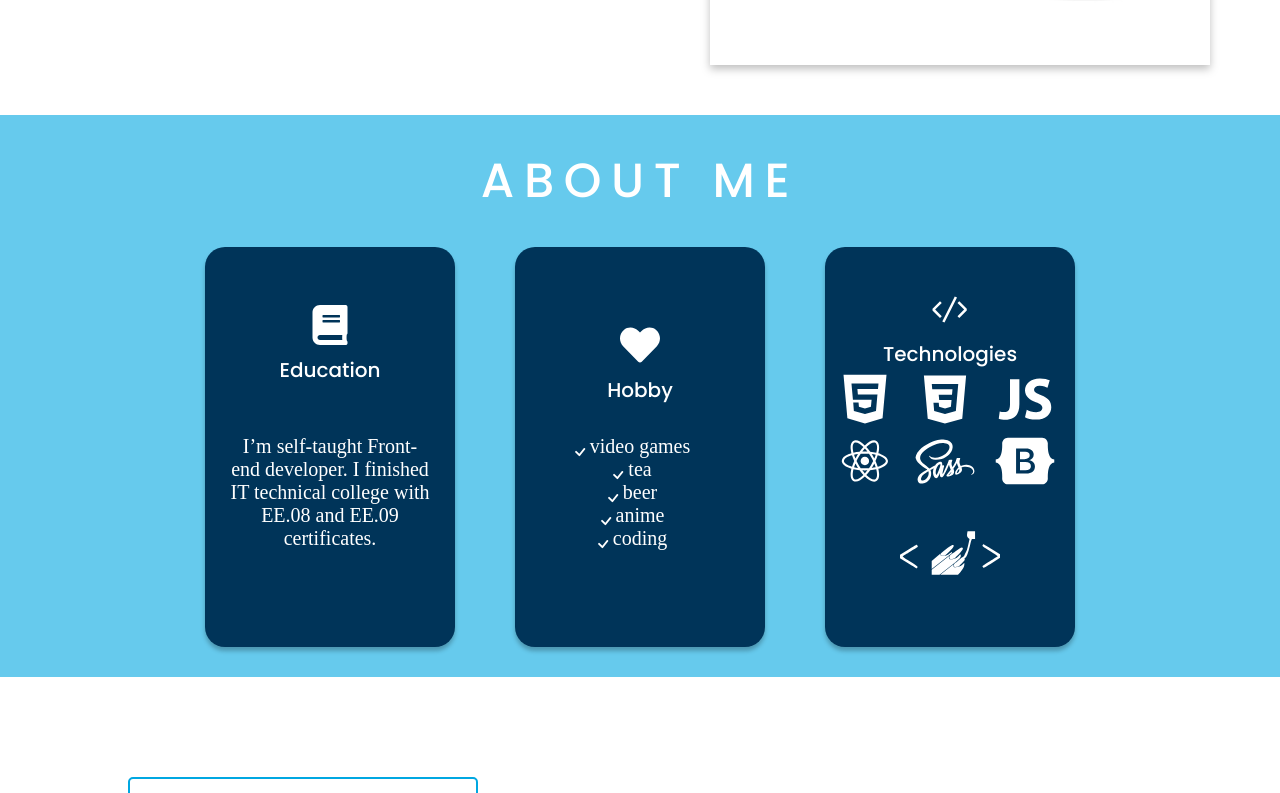
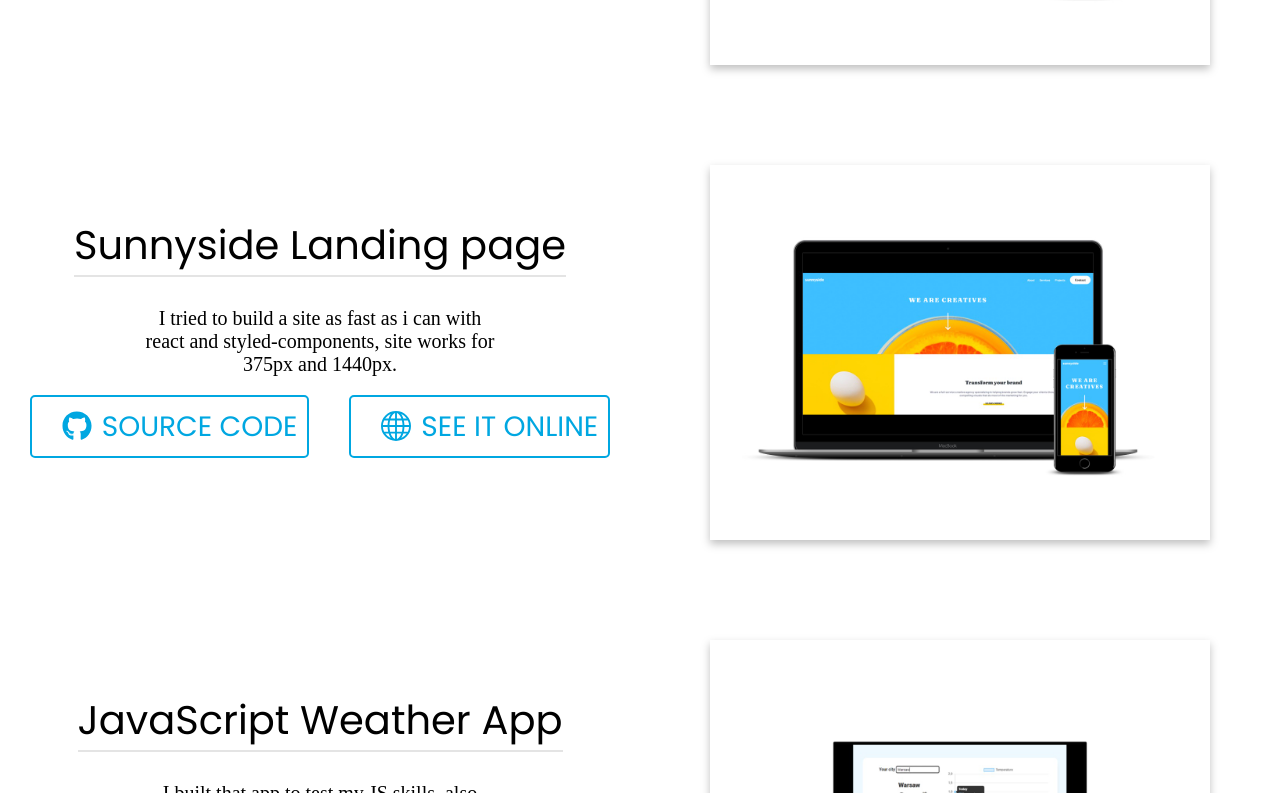
Before and after one commit to hubertkarwowski/portfolio, a React (Create React App) app: page / in a window 1280 px wide. Shown: the part 2587-3380 px from the top of the page. Built offline with nearby package versions, Linux system fonts and the light colour scheme; a web font is replaced by a local one.

Commit message:
added project

```diff
--- a/src/components/portfolio/Portfolio.js
+++ b/src/components/portfolio/Portfolio.js
@@ -4,6 +4,7 @@ import PortfolioHeader from "./PortfolioHeader";
 import PortfolioProject from "./PortfolioProject";
 import weatherAppImage from "../../assets/weather-app.jpg";
 import ShopImage from "../../assets/mockup2.jpg";
+import Weather from "../../assets/mockup3.jpg";
 import ScootImage from "../../assets/mockup1.jpg";
 import SunnyImage from "../../assets/sunnyside.jpg";
 
@@ -44,6 +45,22 @@ function Portfolio() {
         github="https://github.com/hubertkarwowski/sunnyside"
         link="https://fir-hosting-sunnyside.web.app/"
       />
+      <PortfolioProject
+        title="Sunnyside Landing page "
+        description="I tried to build a site as fast as i can with react and styled-components, site works for 375px and 1440px."
+        image={SunnyImage}
+        alt="Landing page Image"
+        github="https://github.com/hubertkarwowski/sunnyside"
+        link="https://fir-hosting-sunnyside.web.app/"
+      />
+      <PortfolioProject
+        title="JavaScript Weather App"
+        description="I built that app to test my JS skills, also implemented auto location and charts."
+        image={Weather}
+        alt="Landing page Image"
+        github="https://github.com/hubertkarwowski/weather-app-js"
+        link="https://loving-lamport-3cd2aa.netlify.app"
+      />
     </Container>
   );
 }
--- a/src/components/portfolio/PortfolioProjectElements.js
+++ b/src/components/portfolio/PortfolioProjectElements.js
@@ -89,7 +89,11 @@ export const ProjectImage = styled.div`
   width: 50%;
   display: flex;
   justify-content: center;
+  img:hover {
+    transform: translateY(-10px);
+  }
   img {
+    transition: all 0.3s ease;
     max-width: 500px;
     filter: drop-shadow(0px 4px 4px rgba(0, 0, 0, 0.25));
     @media (max-width: 768px) {
```
Also changed, not shown: src/assets/mockup3.jpg (added).
